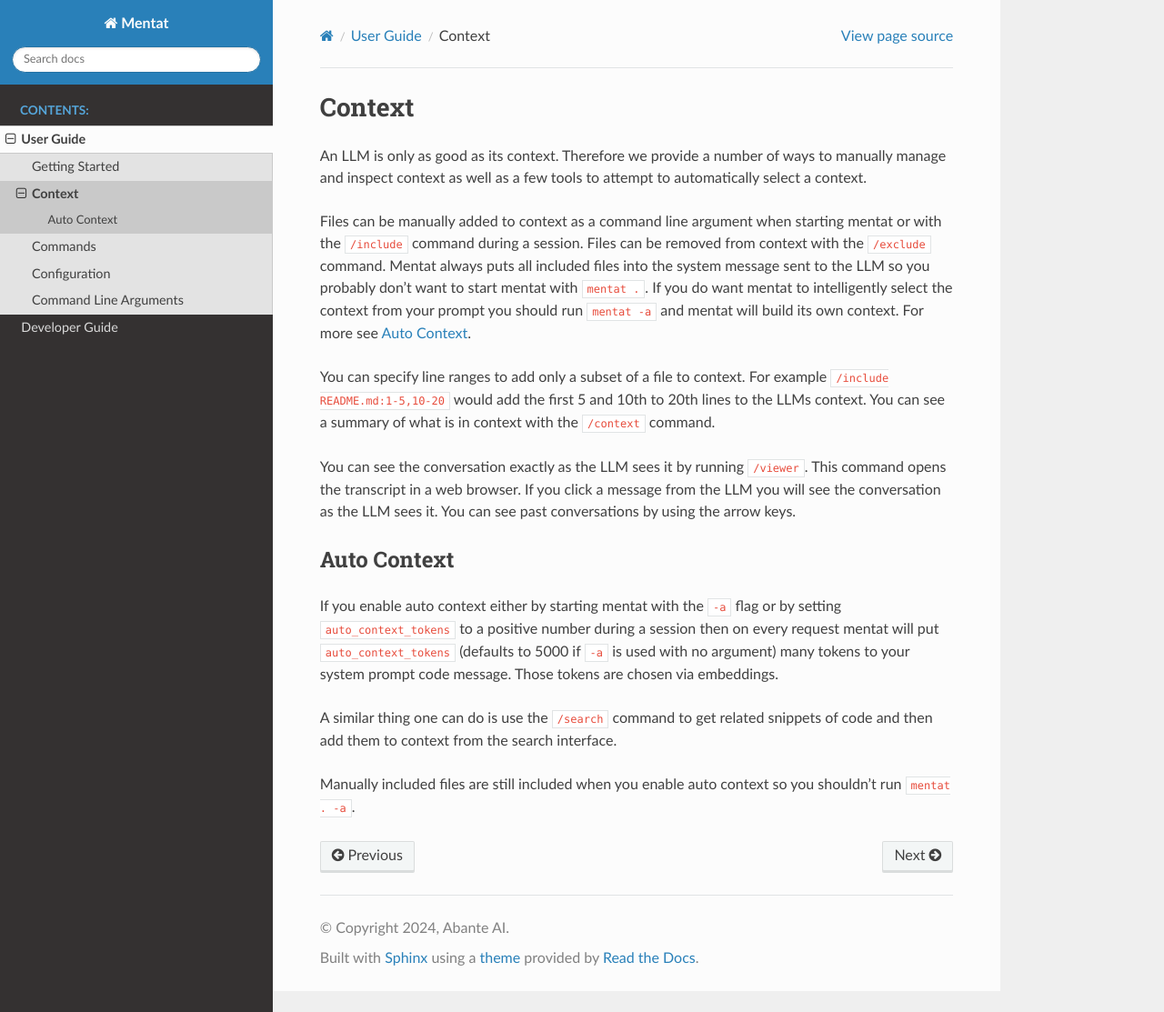
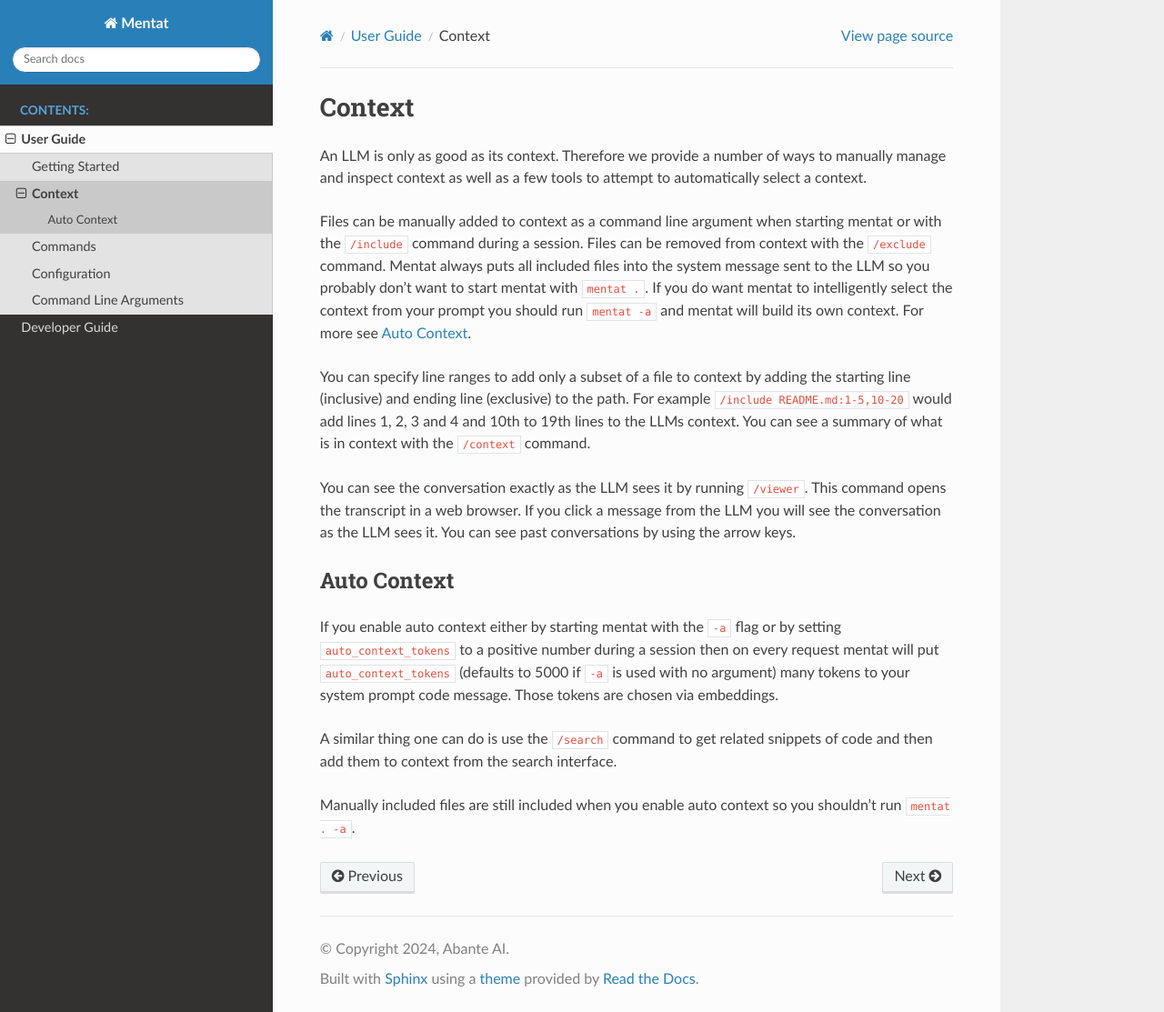
Before and after one commit to AbanteAI/mentat, a Sphinx documentation site: the page built from docs/source/user/context.rst, in a window 1280 px wide and 1113 px high. Shown: the whole window at 91% size. Built offline with Sphinx 7.4.7 and the Read the Docs theme 2.0.0, drawn with Linux system fonts in a browser that asks for light colours.

Commit message:
Update docs/source/user/context.rst
Co-authored-by: Grant <50287275+granawkins@users.noreply.github.com>

```diff
--- a/docs/source/user/context.rst
+++ b/docs/source/user/context.rst
@@ -5,7 +5,7 @@ An LLM is only as good as its context. Therefore we provide a number of ways to
 
 Files can be manually added to context as a command line argument when starting mentat or with the :code:`/include` command during a session. Files can be removed from context with the :code:`/exclude` command. Mentat always puts all included files into the system message sent to the LLM so you probably don't want to start mentat with :code:`mentat .`. If you do want mentat to intelligently select the context from your prompt you should run :code:`mentat -a` and mentat will build its own context. For more see :ref:`auto context`.
 
-You can specify line ranges to add only a subset of a file to context. For example :code:`/include README.md:1-5,10-20` would add the first 5 and 10th to 20th lines to the LLMs context. You can see a summary of what is in context with the :code:`/context` command.
+You can specify line ranges to add only a subset of a file to context by adding the starting line (inclusive) and ending line (exclusive) to the path. For example :code:`/include README.md:1-5,10-20` would add lines 1, 2, 3 and 4 and 10th to 19th lines to the LLMs context. You can see a summary of what is in context with the :code:`/context` command.
 
 You can see the conversation exactly as the LLM sees it by running :code:`/viewer`. This command opens the transcript in a web browser. If you click a message from the LLM you will see the conversation as the LLM sees it. You can see past conversations by using the arrow keys.
 
```
